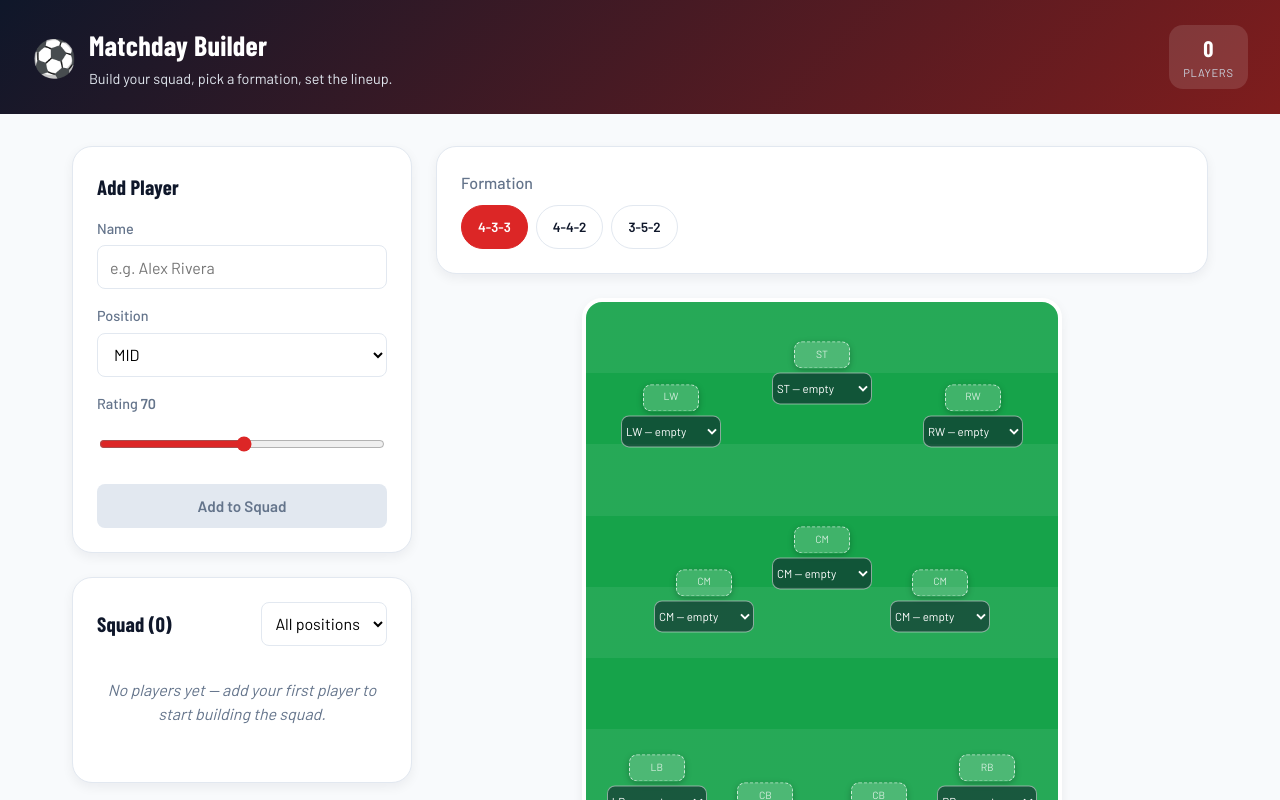
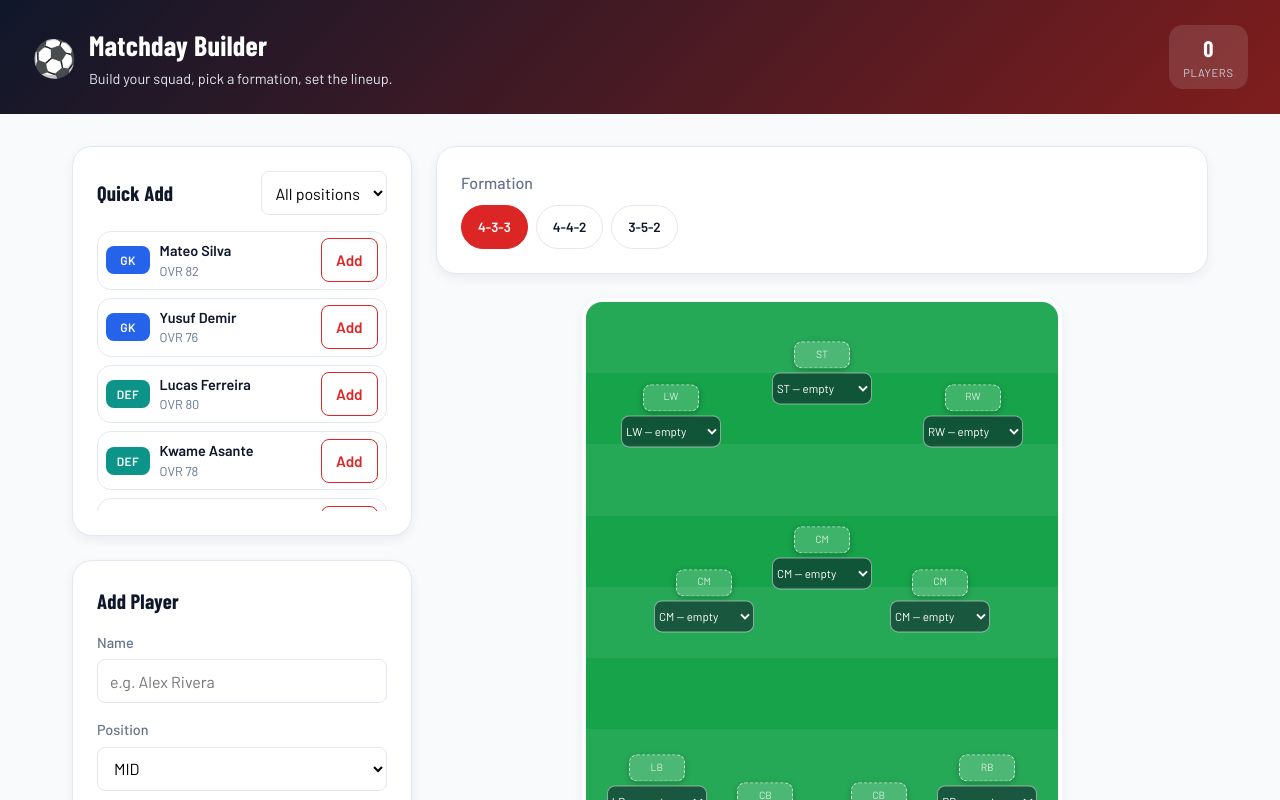
Before and after one commit to marcaflores/ReactFoundations, a React (Vite) app: page / in a window 1280 px wide. Shown: the top 800 px of the page. Built offline with nearby package versions, Linux system fonts and the light colour scheme.

Commit message:
added players

```diff
--- a/src/App.css
+++ b/src/App.css
@@ -92,6 +92,7 @@
 /* Shared panel look */
 .player-form,
 .player-list,
+.preset-players,
 .formation-picker,
 .team-summary {
   background: var(--color-card);
@@ -159,6 +160,23 @@
 
 .btn--primary:disabled {
   background: var(--color-border);
+  color: var(--color-muted);
+  cursor: not-allowed;
+}
+
+.btn--outline {
+  background: transparent;
+  color: var(--color-primary);
+  border: 1px solid var(--color-primary);
+  padding: 0 0.9rem;
+}
+
+.btn--outline:hover:not(:disabled) {
+  background: var(--color-primary-light);
+}
+
+.btn--outline:disabled {
+  border-color: var(--color-border);
   color: var(--color-muted);
   cursor: not-allowed;
 }
@@ -232,6 +250,40 @@
 .icon-button:hover {
   background: var(--color-primary-light);
   color: var(--color-primary);
+}
+
+.preset-players__items {
+  list-style: none;
+  margin: 0;
+  padding: 0;
+  display: flex;
+  flex-direction: column;
+  gap: 0.5rem;
+  max-height: 280px;
+  overflow-y: auto;
+}
+
+.preset-card {
+  display: flex;
+  align-items: center;
+  gap: 0.6rem;
+  padding: 0.4rem 0.5rem;
+  border: 1px solid var(--color-border);
+  border-radius: var(--radius-md);
+}
+
+.preset-card__info {
+  flex: 1;
+  min-width: 0;
+}
+
+.preset-card__name {
+  margin: 0;
+  font-weight: 600;
+  font-size: 0.9rem;
+  white-space: nowrap;
+  overflow: hidden;
+  text-overflow: ellipsis;
 }
 
 .empty-state {
--- a/src/App.jsx
+++ b/src/App.jsx
@@ -1,5 +1,6 @@
 import { useState } from 'react'
 import Header from './components/Header'
+import PresetPlayers from './components/PresetPlayers'
 import PlayerForm from './components/PlayerForm'
 import PlayerList from './components/PlayerList'
 import FormationPicker from './components/FormationPicker'
@@ -50,6 +51,7 @@ function App() {
 
       <main className="app-layout">
         <section className="app-layout__sidebar">
+          <PresetPlayers squad={squad} onAddPlayer={handleAddPlayer} />
           <PlayerForm onAddPlayer={handleAddPlayer} />
           <PlayerList players={squad} onRemovePlayer={handleRemovePlayer} />
         </section>
--- /dev/null
+++ b/src/components/PresetPlayers.jsx
@@ -0,0 +1,61 @@
+import { useState } from 'react'
+import { PRESET_PLAYERS } from '../data/presetPlayers'
+import { POSITIONS } from '../data/formations'
+
+function PresetPlayers({ squad, onAddPlayer }) {
+  const [positionFilter, setPositionFilter] = useState('ALL')
+
+  const visiblePresets =
+    positionFilter === 'ALL'
+      ? PRESET_PLAYERS
+      : PRESET_PLAYERS.filter((player) => player.position === positionFilter)
+
+  return (
+    <div className="preset-players">
+      <div className="player-list__header">
+        <h2 className="panel-title">Quick Add</h2>
+        <select
+          className="filter-select"
+          value={positionFilter}
+          onChange={(event) => setPositionFilter(event.target.value)}
+          aria-label="Filter quick-add players by position"
+        >
+          <option value="ALL">All positions</option>
+          {POSITIONS.map((pos) => (
+            <option key={pos} value={pos}>
+              {pos}
+            </option>
+          ))}
+        </select>
+      </div>
+
+      <ul className="preset-players__items">
+        {visiblePresets.map((player) => {
+          const alreadyAdded = squad.some((squadPlayer) => squadPlayer.id === player.id)
+
+          return (
+            <li key={player.id} className="preset-card">
+              <span className={`position-badge position-badge--${player.position}`}>
+                {player.position}
+              </span>
+              <div className="preset-card__info">
+                <p className="preset-card__name">{player.name}</p>
+                <p className="player-card__rating">OVR {player.rating}</p>
+              </div>
+              <button
+                type="button"
+                className="btn btn--outline"
+                disabled={alreadyAdded}
+                onClick={() => onAddPlayer(player)}
+              >
+                {alreadyAdded ? 'Added' : 'Add'}
+              </button>
+            </li>
+          )
+        })}
+      </ul>
+    </div>
+  )
+}
+
+export default PresetPlayers
--- /dev/null
+++ b/src/data/presetPlayers.js
@@ -0,0 +1,19 @@
+// Fixed roster of sample players a user can quick-add instead of typing every entry.
+export const PRESET_PLAYERS = [
+  { id: 'preset-1', name: 'Mateo Silva', position: 'GK', rating: 82 },
+  { id: 'preset-2', name: 'Yusuf Demir', position: 'GK', rating: 76 },
+  { id: 'preset-3', name: 'Lucas Ferreira', position: 'DEF', rating: 80 },
+  { id: 'preset-4', name: 'Kwame Asante', position: 'DEF', rating: 78 },
+  { id: 'preset-5', name: 'Tomas Novak', position: 'DEF', rating: 75 },
+  { id: 'preset-6', name: 'Diego Ramirez', position: 'DEF', rating: 83 },
+  { id: 'preset-7', name: 'Haruto Sato', position: 'DEF', rating: 77 },
+  { id: 'preset-8', name: 'Marco Rossi', position: 'MID', rating: 85 },
+  { id: 'preset-9', name: 'Owen Brooks', position: 'MID', rating: 79 },
+  { id: 'preset-10', name: 'Pierre Dubois', position: 'MID', rating: 81 },
+  { id: 'preset-11', name: 'Noah Johansson', position: 'MID', rating: 74 },
+  { id: 'preset-12', name: 'Rafael Costa', position: 'MID', rating: 88 },
+  { id: 'preset-13', name: 'Kai Williams', position: 'FWD', rating: 84 },
+  { id: 'preset-14', name: 'Enzo Martinez', position: 'FWD', rating: 90 },
+  { id: 'preset-15', name: 'Ibrahim Toure', position: 'FWD', rating: 86 },
+  { id: 'preset-16', name: 'Felix Bergstrom', position: 'FWD', rating: 73 },
+]
```
